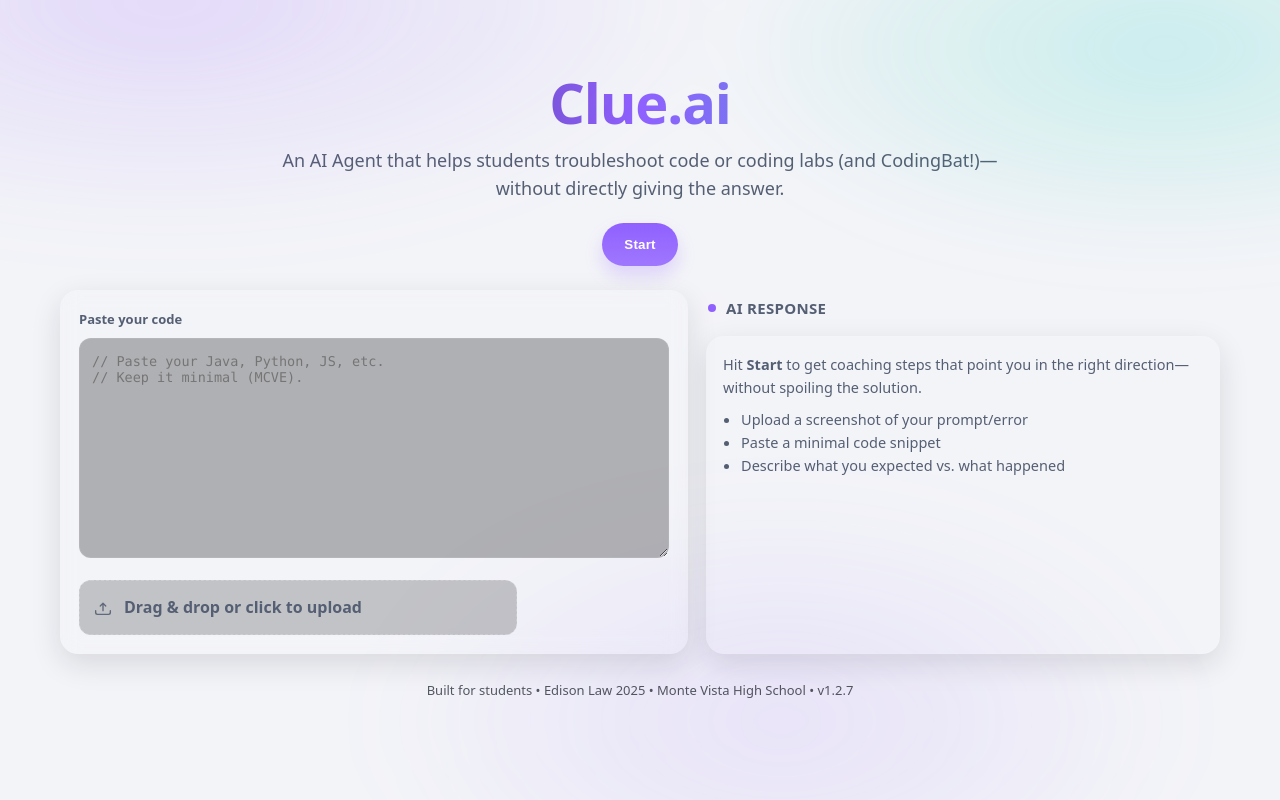
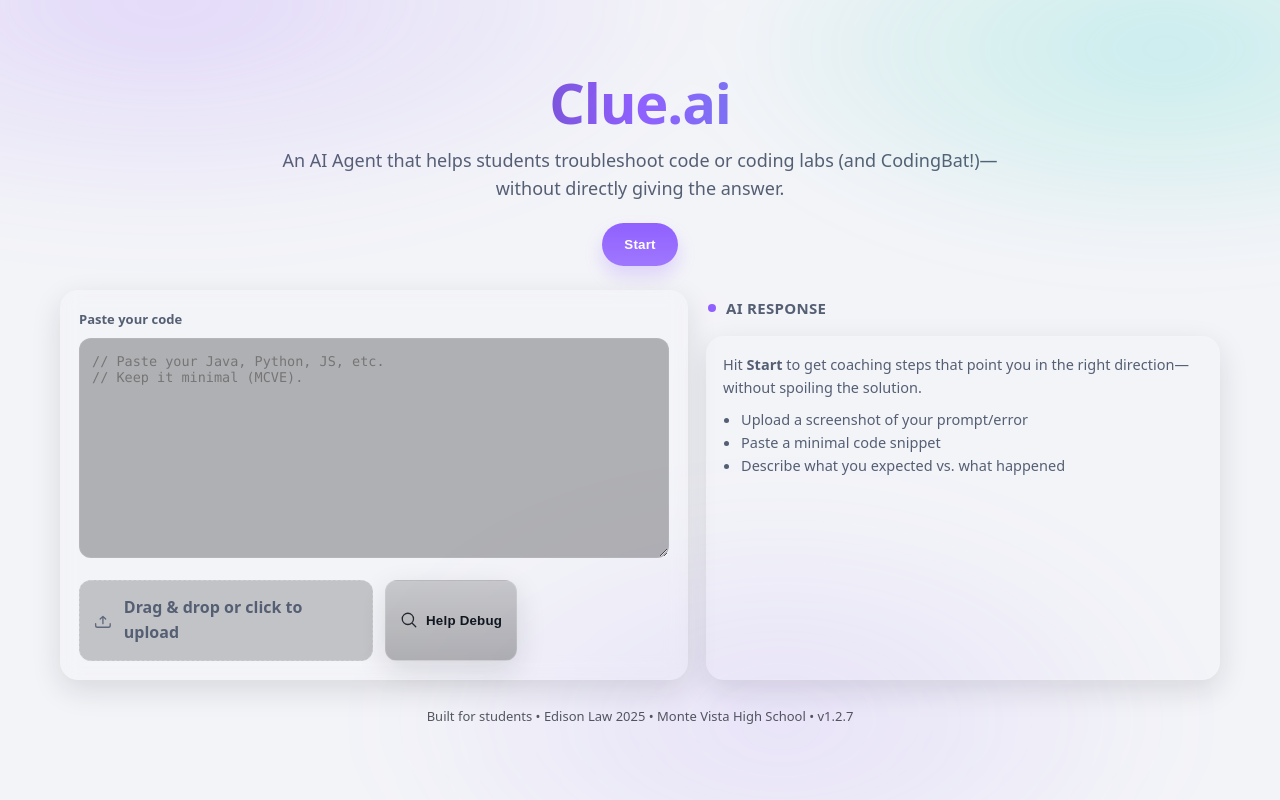
Before and after one commit to edison16a/clue.ai, a Next.js app: page / in a window 1280 px wide. Built offline with nearby package versions, Linux system fonts and the light colour scheme.

Commit message:
First version UI done, V2

```diff
--- a/app/globals.css
+++ b/app/globals.css
@@ -291,3 +291,46 @@
   margin-top: 26px;
   font-size: 13px;
 }
+
+/* --- Help button layout next to upload --- */
+.uploadRow {
+  grid-template-columns: 1fr auto 140px; /* was: 1fr 140px */
+}
+
+/* Help button */
+.helpBtn {
+  display: inline-flex;
+  align-items: center;
+  gap: 8px;
+  padding: 10px 14px;
+  border-radius: var(--radius-md);
+  border: 1px solid rgba(255,255,255,.12);
+  background: linear-gradient(180deg, rgba(0,0,0,.18), rgba(0,0,0,.28));
+  color: rgb(var(--fg));
+  font-weight: 700;
+  letter-spacing: .2px;
+  cursor: pointer;
+  box-shadow: var(--shadow);
+  transition: transform .08s ease, box-shadow .2s ease, background .2s ease, border-color .2s ease;
+  white-space: nowrap;
+}
+.helpBtn:hover {
+  transform: translateY(-1px);
+  border-color: rgba(144,97,255,.55);
+  background: linear-gradient(180deg, rgba(144,97,255,.14), rgba(144,97,255,.10));
+  box-shadow: 0 10px 22px rgba(144,97,255,.22);
+}
+.helpBtn:active { transform: translateY(0); }
+.helpBtn svg { opacity: .9; }
+
+/* Stack on small screens */
+@media (max-width: 640px) {
+  .uploadRow {
+    grid-template-columns: 1fr; /* drop to one column */
+  }
+  .helpBtn {
+    justify-content: center;
+    width: 100%;
+    margin-top: 10px;
+  }
+}
--- a/app/page.tsx
+++ b/app/page.tsx
@@ -59,6 +59,20 @@
 
     setAiText([intro, "", ...steps].join("\n"));
   };
+
+  // NEW: Help button handler (non-spoiler tips)
+  const onHelp = () => {
+    const help = [
+      "Quick tips (no spoilers):",
+      "• If there’s an error line number, read 3 lines above and below it.",
+      "• Add one print/log to show key variable values before the failing line.",
+      "• Check off-by-one: indexes, loop bounds, and <= vs <.",
+      "• Confirm types/shape: string vs number, undefined/null, empty arrays.",
+      "• Reproduce with the tiniest input that still fails.",
+    ].join("\n");
+    setAiText(help);
+  };
+  // END NEW
 
   return (
     <main className="container">
@@ -123,6 +137,29 @@
               </div>
             </label>
 
+            {/* NEW: Help button placed to the right of upload area */}
+            <button
+              type="button"
+              className="helpBtn"
+              onClick={onHelp}
+              aria-label="Get non-spoiler debugging help"
+              title="Non-spoiler debugging help"
+            >
+              {/* Search icon */}
+              <svg width="18" height="18" viewBox="0 0 24 24" aria-hidden="true">
+                <path
+                  d="M21 21l-4.35-4.35M10.5 18a7.5 7.5 0 1 1 0-15 7.5 7.5 0 0 1 0 15Z"
+                  fill="none"
+                  stroke="currentColor"
+                  strokeWidth="1.7"
+                  strokeLinecap="round"
+                  strokeLinejoin="round"
+                />
+              </svg>
+              <span>Help Debug</span>
+            </button>
+            {/* END NEW */}
+
             {imagePreview && (
               <div className="thumb">
                 {/* decorative preview */}
```
